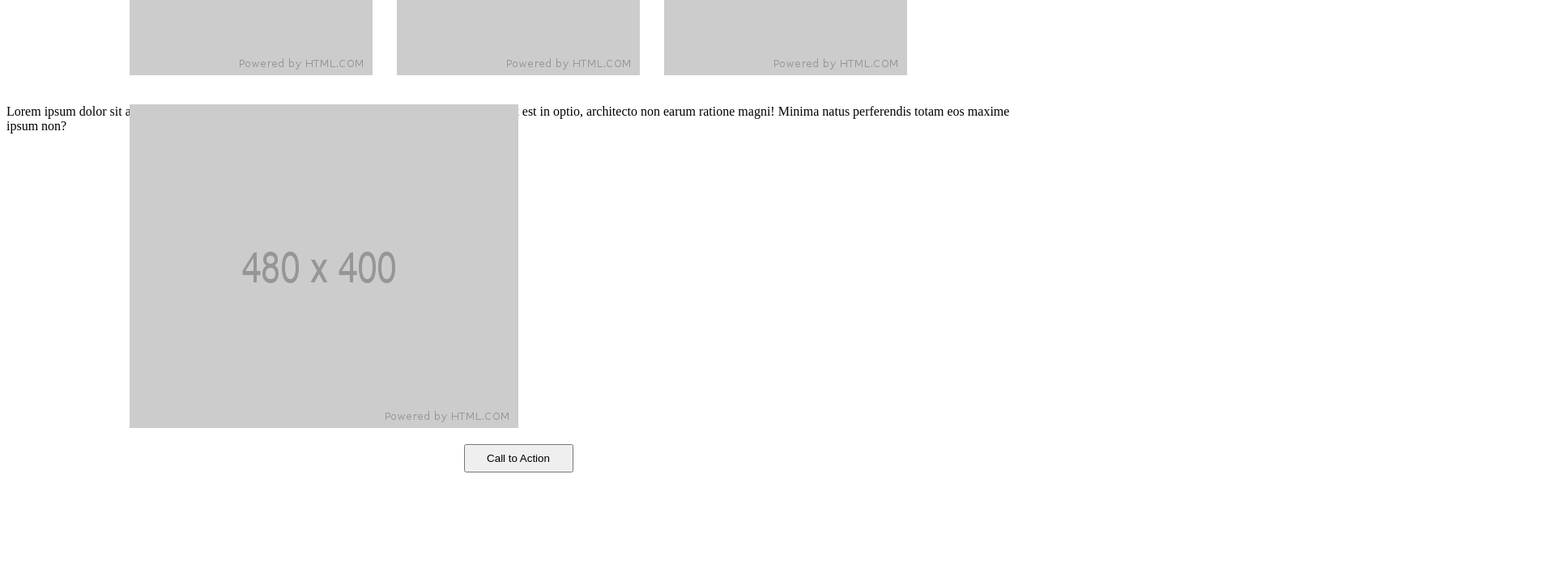
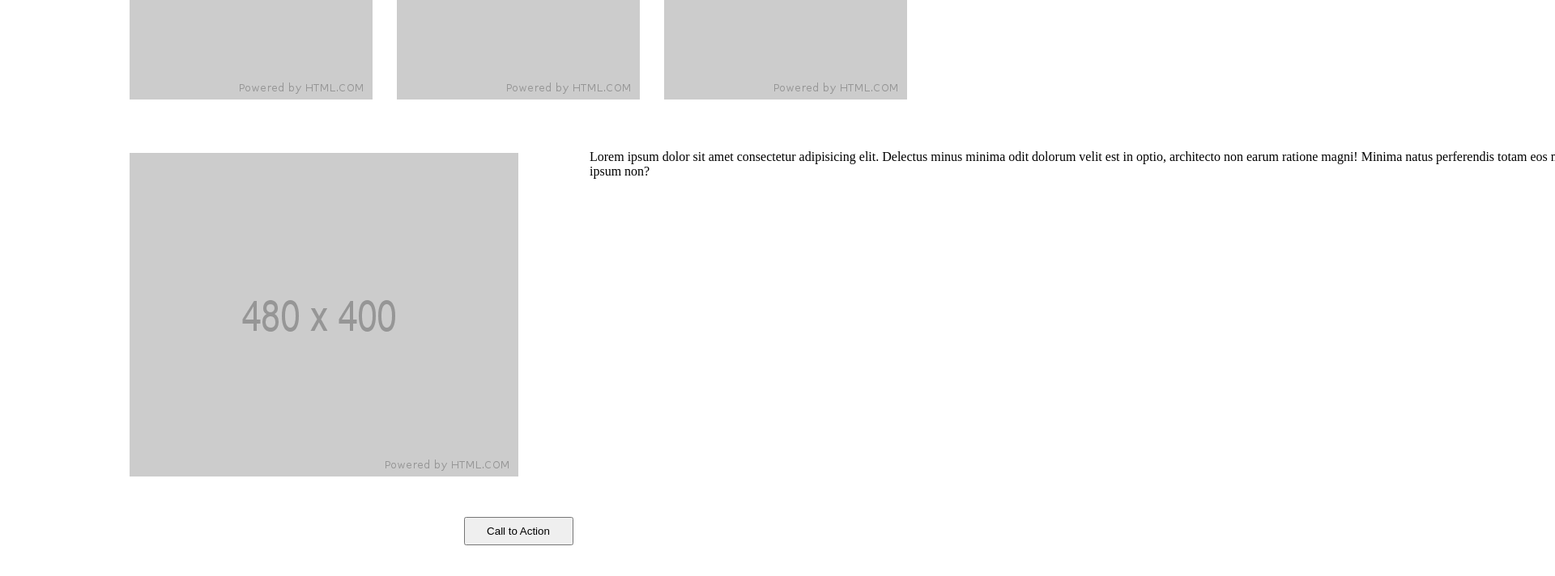
Before and after one commit to kgali21/css-lab, a plain HTML site: page index.html in a window 1280 px wide. Shown: the part 840-1552 px from the top of the page at 81% size, 1920 px wide, since content can reach past the window. Before the commit the page ends 1432 px from the top, so only its background shows below. Drawn offline with Linux system fonts and the light colour scheme.

Commit message:
setting up site

```diff
--- a/index.html
+++ b/index.html
@@ -29,11 +29,14 @@
             <img src="480x400.png" alt="row img">
         </p>
 
-        <p id="para-info">
-            Lorem ipsum dolor sit amet consectetur adipisicing elit. Delectus minus minima odit dolorum velit est in optio, architecto non earum ratione magni! Minima natus perferendis totam eos maxime ipsum non?
-        </p>
 
         <button>Call to Action</button>
     </main>
+                <p id="para-info">
+                Lorem ipsum dolor sit amet consectetur adipisicing elit.
+                Delectus minus minima odit dolorum velit est in optio,
+                architecto non earum ratione magni! Minima natus perferendis
+                totam eos maxime ipsum non?
+            </p>
 </body>
 </html>
--- a/style.css
+++ b/style.css
@@ -1,6 +1,7 @@
 main {
     display: grid;
     justify-items: center;
+    grid-gap: 30px;
 }
 
 #nav-items {
@@ -20,21 +21,23 @@ main {
     grid-row: 3;
     height: 375px;
     width: 300px;
-    margin-top: 30px;
     margin-right: 13px;
     margin-left: 13px;
 
 }
 
-#para-pic {
+#para-pic img{
     grid-column: 1;
     grid-row: 4;
     transform: translate(-240px, 0px);
 }
 
 #para-info {
+    display: grid;
     grid-column: 1;
-    grid-row: 4;
+    grid-row: 1;
+    transform: translate(720px, -505px);
+    overflow: scroll;
 }
 
 button {
```
